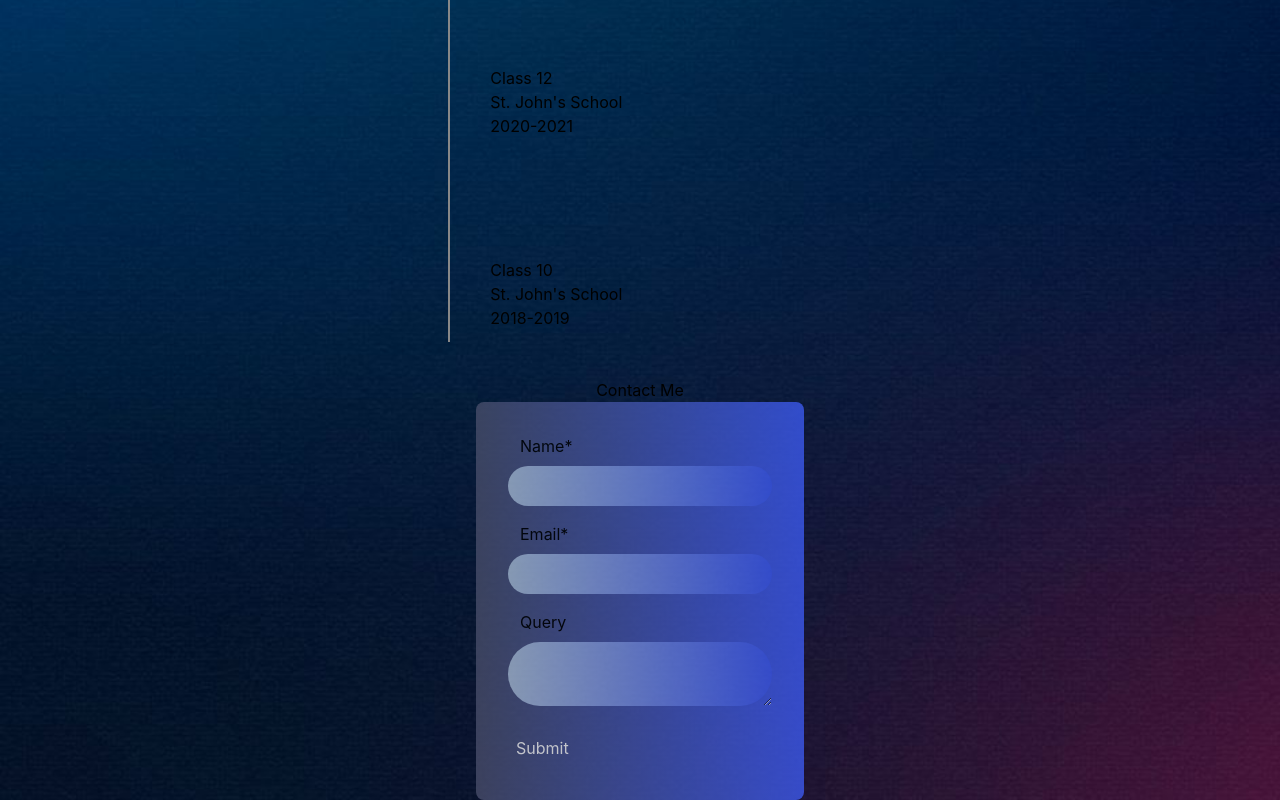
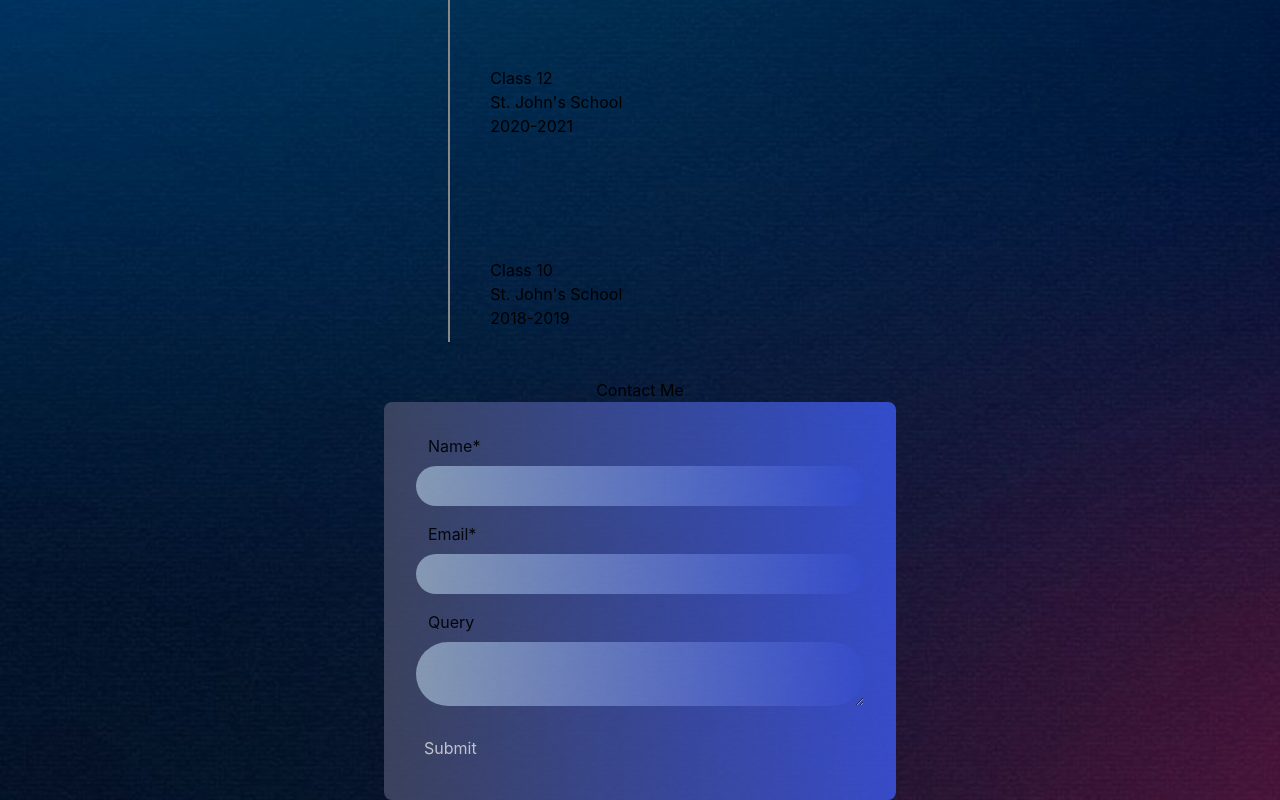
Before and after one commit to dk5488/NewPortfolio, a React (Create React App) app: page /About in a window 1280 px wide. Shown: the part 666-1466 px from the top of the page. Built offline with nearby package versions, Linux system fonts and the light colour scheme; no server answers.

Commit message:
fixed the width problem of contactUsForm component in about page

```diff
--- a/src/components/About.jsx
+++ b/src/components/About.jsx
@@ -51,7 +51,9 @@ function About() {
       {/*Contact Me */}
       <div className=' mt-9 flex flex-col justify-center items-center '>
         <h1>Contact Me</h1>
-        <ContactUsForm/>
+        <div style={{ width: '40%' }}>
+          <ContactUsForm />
+        </div>
       </div>
     </div>
   )
```
